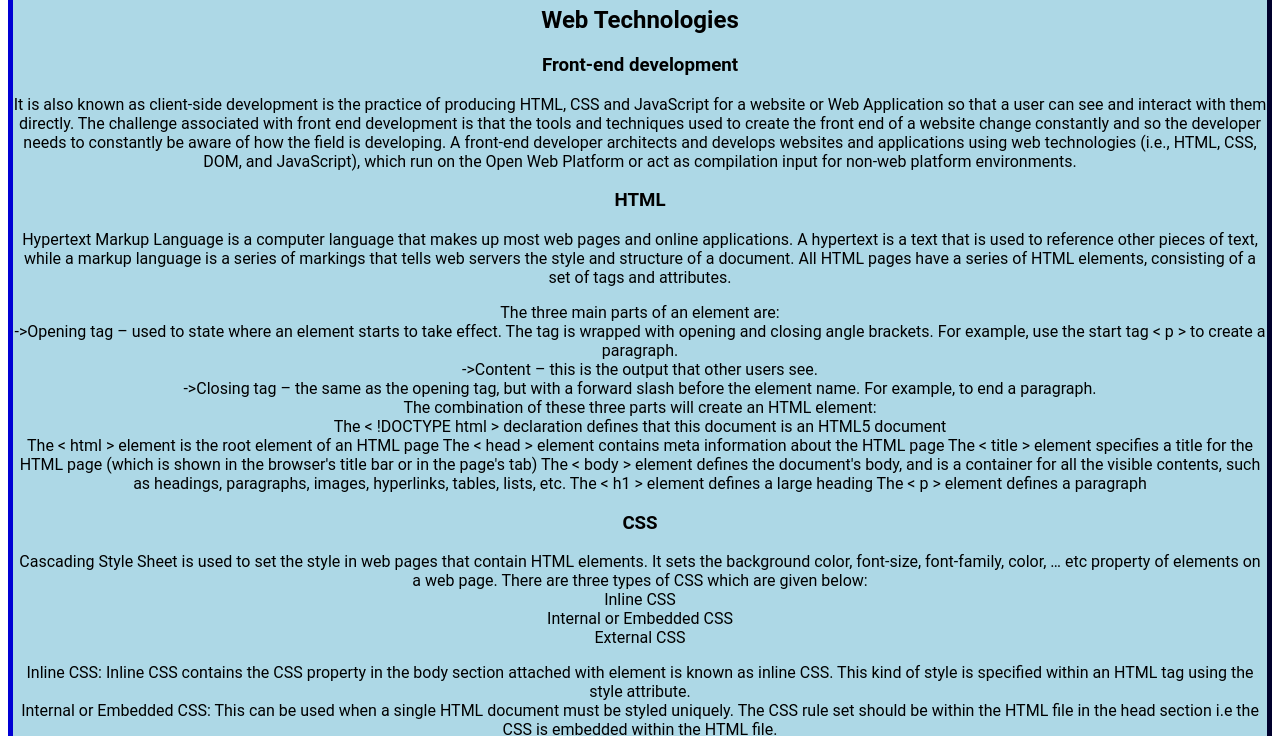
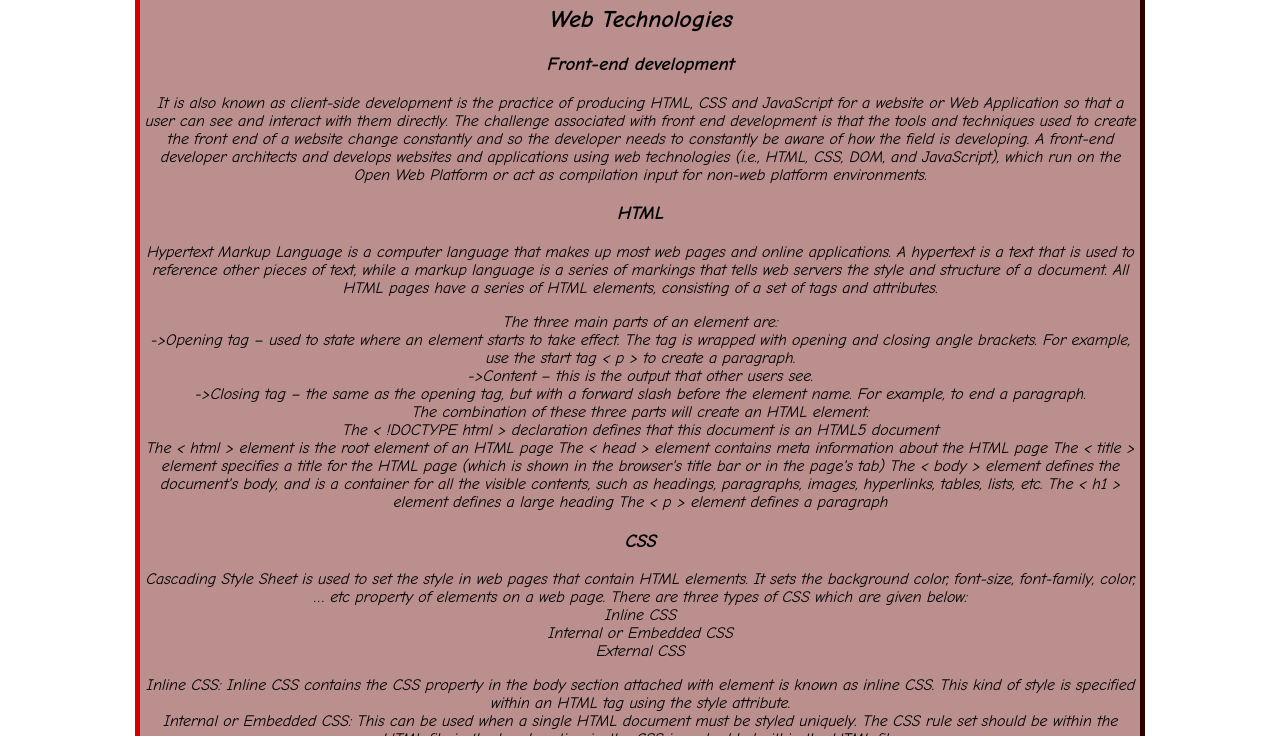
Before and after one commit to adnan1608/IndividualNotes-Adnan, a plain HTML site: page index.html in a window 1280 px wide. Shown: the part 88-824 px from the top of the page. Drawn offline with Linux system fonts and the light colour scheme.

Commit message:
Version 2.0

```diff
--- a/index.html
+++ b/index.html
@@ -3,10 +3,14 @@
   <head>
   <style>
     .myDiv {
-  border: 5px outset navy;
-  background-color: lightblue;
+  border: 5px outset Maroon;
+  background-color: RosyBrown;
+    font-style: oblique;
   text-align: center;
-  font-family: roboto;
+  font-family: Comic Sans MS;
+  display: block; overflow: auto;
+    width: 1000px; max-width: 1000px;
+    margin: 0 auto;
 
 }
 
@@ -21,14 +25,14 @@
 
 <h3> Front-end development</h3>
 
-<div>It is also known as client-side development is the practice of producing HTML, CSS and JavaScript for a website or Web Application so that a user can see and interact with them directly. The challenge associated with front end development is that the tools and techniques used to create the front end of a website change constantly and so the developer needs to constantly be aware of how the field is developing.
+It is also known as client-side development is the practice of producing HTML, CSS and JavaScript for a website or Web Application so that a user can see and interact with them directly. The challenge associated with front end development is that the tools and techniques used to create the front end of a website change constantly and so the developer needs to constantly be aware of how the field is developing.
 
 A front-end developer architects and develops websites and applications using web technologies (i.e., HTML, CSS, DOM, and JavaScript), which run on the Open Web Platform or act as compilation input for non-web platform environments.
-</div>
+
 
 <h3>HTML</h3>
 <p> Hypertext Markup Language is a computer language that makes up most web pages and online applications. A hypertext is a text that is used to reference other pieces of text, while a markup language is a series of markings that tells web servers the style and structure of a document.
-All HTML pages have a series of HTML elements, consisting of a set of tags and attributes.
+All HTML pages have a series of HTML elements, consisting of a set of tags and attributes.<br>
 
 <div>The three main parts of an element are:</div>
 
```
